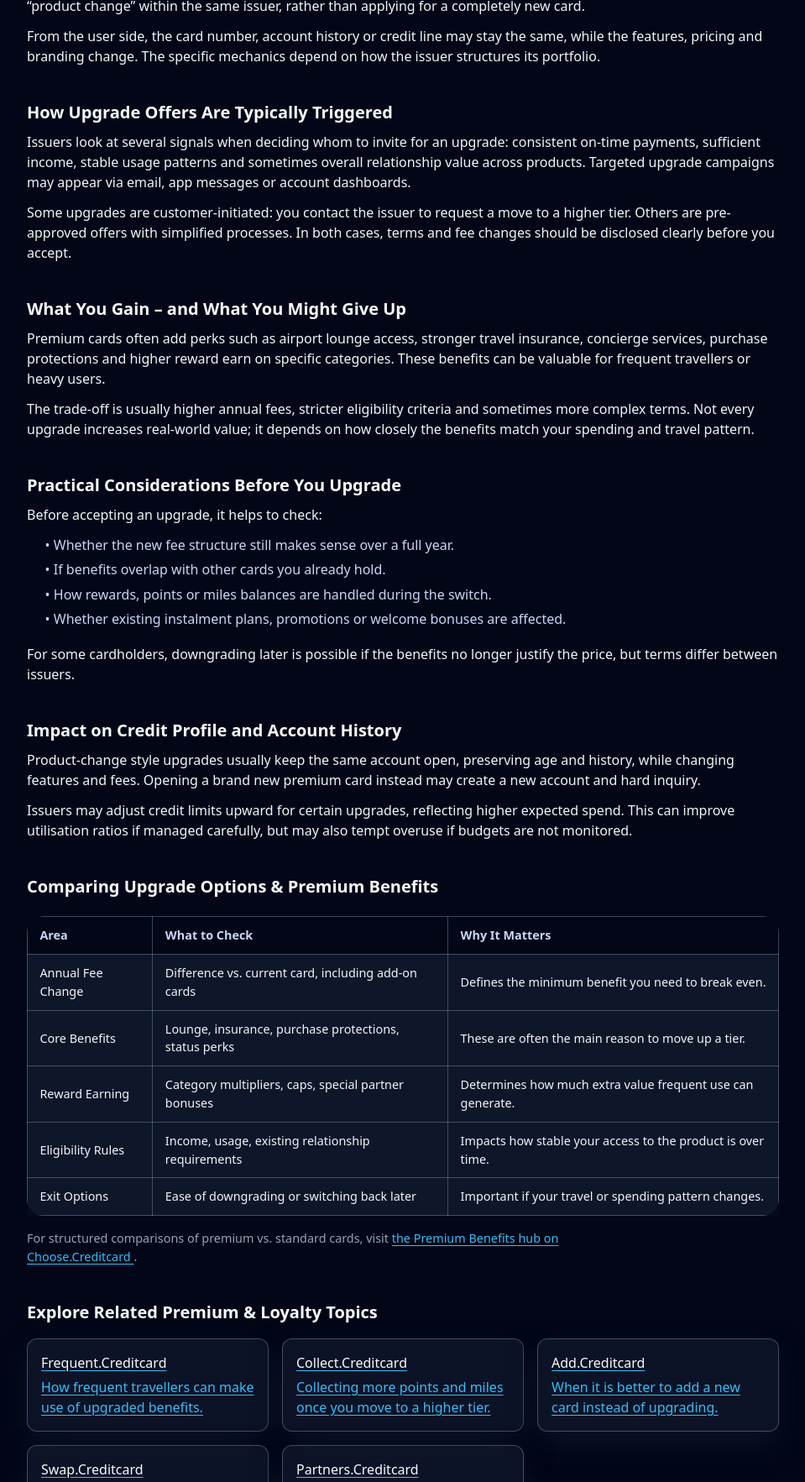
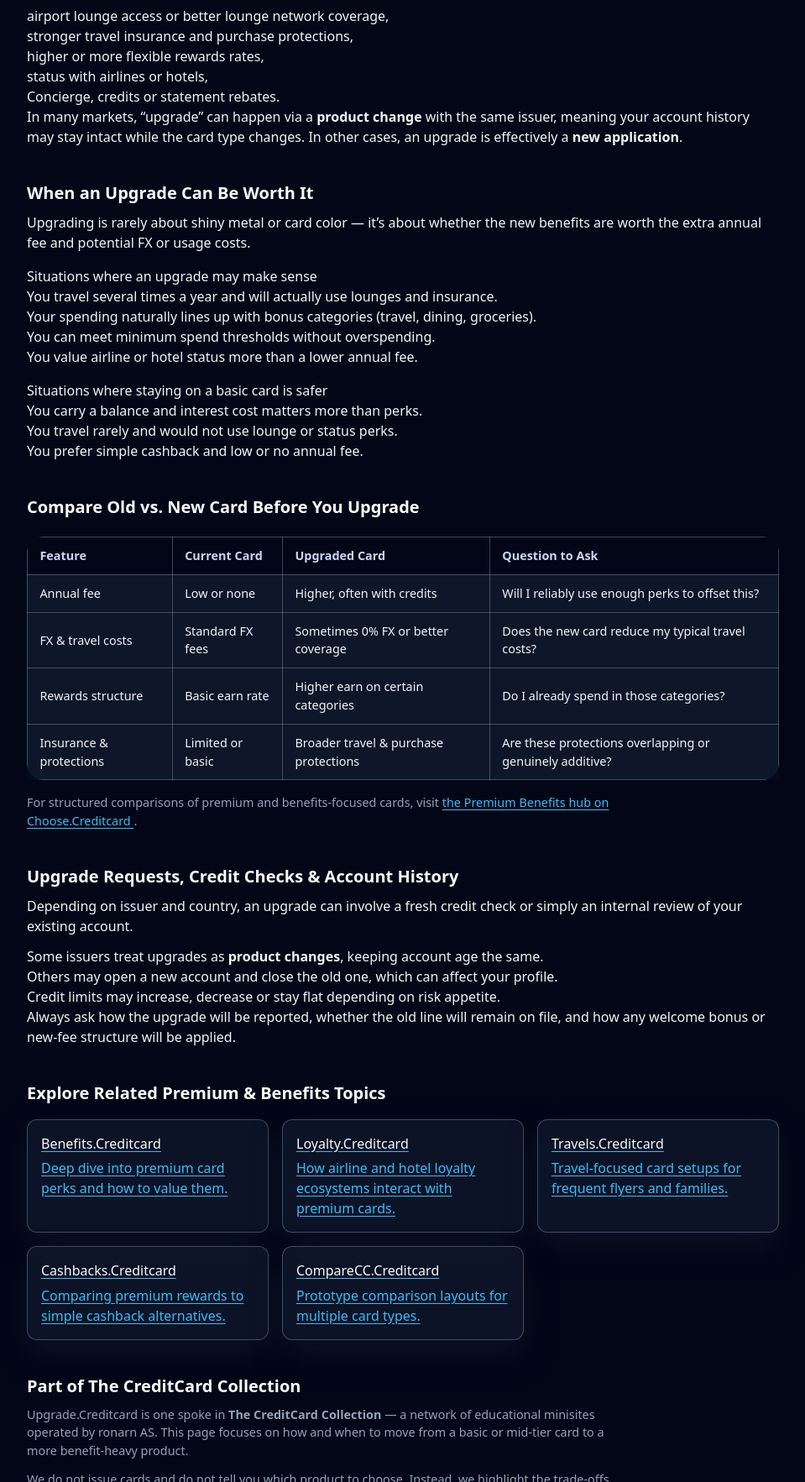
Before and after one commit to ChooseCreditCard/upgrade.creditcard, a plain HTML site: page index.html in a window 1280 px wide. Shown: the part 559-2324 px from the top of the page at 84% size, without its empty margins (160-1119 px from the left). Drawn offline with nearby package versions, Linux system fonts and the light colour scheme.

Commit message:
Update index.html

```diff
--- a/index.html
+++ b/index.html
@@ -4,22 +4,22 @@
   <meta charset="UTF-8" />
   <meta name="viewport" content="width=device-width, initial-scale=1" />
 
-  <title>Upgrade.Creditcard – Upgrading to Premium Card Benefits Explained</title>
-  <meta name="description" content="Understand what it means to upgrade a credit card: moving to premium tiers, gaining better benefits, changing fees and how issuers handle product upgrades." />
+  <title>Upgrade.Creditcard – When to Upgrade to a Premium Card</title>
+  <meta name="description" content="Independent explainer on upgrading your credit card: when it makes sense to move to a higher tier, how upgrades affect fees, benefits, rewards and credit profile, and what to ask your issuer." />
   <meta name="robots" content="index,follow" />
   <link rel="canonical" href="https://upgrade.creditcard/" />
 
   <!-- Open Graph -->
-  <meta property="og:title" content="Upgrade.Creditcard – Upgrading to Premium Credit Card Benefits" />
-  <meta property="og:description" content="Learn how credit card upgrades work: from entry-level to premium cards with better perks, limits, protections and loyalty benefits." />
+  <meta property="og:title" content="Upgrade.Creditcard – Premium Card Upgrades Explained" />
+  <meta property="og:description" content="Understand when upgrading to a premium or higher-tier credit card makes sense, how product changes work and what to check before you say yes." />
   <meta property="og:type" content="website" />
   <meta property="og:url" content="https://upgrade.creditcard/" />
   <meta property="og:image" content="https://choose.creditcard/preview.png?utm_source=upgrade.creditcard&utm_medium=referral&utm_campaign=og_image" />
 
   <!-- Twitter -->
   <meta name="twitter:card" content="summary_large_image" />
-  <meta name="twitter:title" content="Upgrade.Creditcard – How Credit Card Upgrades Work" />
-  <meta name="twitter:description" content="Independent explainer of upgrading credit cards: why issuers offer upgrades, what changes, and how benefits compare to higher fees." />
+  <meta name="twitter:title" content="Upgrade.Creditcard – When to Upgrade Your Card" />
+  <meta name="twitter:description" content="Neutral overview of card upgrades: fees, perks, insurance, travel benefits and how it may affect your credit profile." />
   <meta name="twitter:image" content="https://choose.creditcard/preview.png?utm_source=upgrade.creditcard&utm_medium=referral&utm_campaign=twitter_image" />
 
   <!-- GA4 -->
@@ -37,6 +37,7 @@
   <!-- Shared minisite styles -->
   <link rel="stylesheet" href="./styles.css" />
 </head>
+
 <body class="bg-slate-950 text-slate-100">
   <header class="site-header">
     <div class="nav-inner max-w-6xl">
@@ -44,12 +45,12 @@
         <div class="cc-logo">CC</div>
         <div class="brand-text">
           <div class="brand-title">Upgrade.Creditcard</div>
-          <div class="brand-subtitle">Moving Into Premium Card Benefits</div>
+          <div class="brand-subtitle">Premium Card Upgrades Explained</div>
         </div>
       </div>
       <nav class="nav-links" aria-label="Page navigation">
         <a href="#overview">Overview</a>
-        <a href="#mechanics">How It Works</a>
+        <a href="#when">When It Makes Sense</a>
         <a href="#compare">Compare</a>
       </nav>
     </div>
@@ -58,9 +59,7 @@
   <main class="cc-page">
     <!-- Breadcrumb -->
     <div class="cc-breadcrumb">
-      <a href="https://choose.creditcard/?utm_source=upgrade.creditcard&utm_medium=referral&utm_campaign=breadcrumb">
-        Home
-      </a>
+      <a href="https://choose.creditcard/?utm_source=upgrade.creditcard&utm_medium=referral&utm_campaign=breadcrumb">Home</a>
       &nbsp;›&nbsp;
       Upgrade.Creditcard
     </div>
@@ -68,206 +67,189 @@
     <!-- Hero -->
     <section class="hero">
       <div class="hero-content">
-        <h1>How Credit Card Upgrades Unlock New Benefits</h1>
+        <h1>When Does Upgrading Your Credit Card Actually Pay Off?</h1>
         <p class="hero-lead">
-          Upgrade.Creditcard explains what really happens when you upgrade a card: higher-tier benefits, new protections,
-          changed fees and how issuers decide who qualifies for premium products.
+          Banks often invite you to “upgrade” to a premium or higher-tier card with more perks.
+          This page explains what really changes when you upgrade — fees, insurance, lounge access,
+          rewards and how it may affect your credit profile.
         </p>
-        <a class="cta"
-           href="https://choose.creditcard/benefits/?utm_source=upgrade.creditcard&utm_medium=referral&utm_campaign=hero_cta">
-          Explore the Premium Benefits hub
+        <a class="cta" href="https://choose.creditcard/benefits/?utm_source=upgrade.creditcard&utm_medium=referral&utm_campaign=hero_cta">
+          Explore premium benefits cards
         </a>
       </div>
     </section>
 
     <!-- Overview -->
     <section id="overview" class="section">
-      <h2>What Is a Credit Card “Upgrade”?</h2>
+      <h2>What Is a Credit Card Upgrade?</h2>
       <p>
-        An upgrade usually means moving from an entry-level or mid-tier card to a more premium version with stronger
-        benefits: better earn rates, lounge access, richer insurance or enhanced service. In many cases this is done as a
-        “product change” within the same issuer, rather than applying for a completely new card.
+        An upgrade usually means moving from a basic or mid-tier card to a higher-tier version
+        with more benefits — for example:
       </p>
+      <ul>
+        <li>airport lounge access or better lounge network coverage,</li>
+        <li>stronger travel insurance and purchase protections,</li>
+        <li>higher or more flexible rewards rates,</li>
+        <li>status with airlines or hotels,</li>
+        <li>Concierge, credits or statement rebates.</li>
+      </ul>
       <p>
-        From the user side, the card number, account history or credit line may stay the same, while the features,
-        pricing and branding change. The specific mechanics depend on how the issuer structures its portfolio.
+        In many markets, “upgrade” can happen via a <strong>product change</strong> with the same issuer,
+        meaning your account history may stay intact while the card type changes.
+        In other cases, an upgrade is effectively a <strong>new application</strong>.
       </p>
     </section>
 
-    <!-- Mechanics -->
-    <section id="mechanics" class="section">
-      <h2>How Upgrade Offers Are Typically Triggered</h2>
+    <!-- When it makes sense -->
+    <section id="when" class="section">
+      <h2>When an Upgrade Can Be Worth It</h2>
       <p>
-        Issuers look at several signals when deciding whom to invite for an upgrade: consistent on-time payments,
-        sufficient income, stable usage patterns and sometimes overall relationship value across products. Targeted
-        upgrade campaigns may appear via email, app messages or account dashboards.
+        Upgrading is rarely about shiny metal or card color — it’s about whether the new benefits
+        are worth the extra annual fee and potential FX or usage costs.
       </p>
-      <p>
-        Some upgrades are customer-initiated: you contact the issuer to request a move to a higher tier. Others are
-        pre-approved offers with simplified processes. In both cases, terms and fee changes should be disclosed clearly
-        before you accept.
-      </p>
+
+      <h3 class="mt-4">Situations where an upgrade may make sense</h3>
+      <ul>
+        <li>You travel several times a year and will actually use lounges and insurance.</li>
+        <li>Your spending naturally lines up with bonus categories (travel, dining, groceries).</li>
+        <li>You can meet minimum spend thresholds without overspending.</li>
+        <li>You value airline or hotel status more than a lower annual fee.</li>
+      </ul>
+
+      <h3 class="mt-4">Situations where staying on a basic card is safer</h3>
+      <ul>
+        <li>You carry a balance and interest cost matters more than perks.</li>
+        <li>You travel rarely and would not use lounge or status perks.</li>
+        <li>You prefer simple cashback and low or no annual fee.</li>
+      </ul>
     </section>
 
-    <!-- Benefits & trade-offs -->
-    <section class="section">
-      <h2>What You Gain – and What You Might Give Up</h2>
-      <p>
-        Premium cards often add perks such as airport lounge access, stronger travel insurance, concierge services,
-        purchase protections and higher reward earn on specific categories. These benefits can be valuable for frequent
-        travellers or heavy users.
-      </p>
-      <p>
-        The trade-off is usually higher annual fees, stricter eligibility criteria and sometimes more complex terms.
-        Not every upgrade increases real-world value; it depends on how closely the benefits match your spending and
-        travel pattern.
-      </p>
-    </section>
-
-    <!-- Practical considerations -->
-    <section class="section">
-      <h2>Practical Considerations Before You Upgrade</h2>
-      <p>
-        Before accepting an upgrade, it helps to check:
-      </p>
-      <ul class="list">
-        <li>• Whether the new fee structure still makes sense over a full year.</li>
-        <li>• If benefits overlap with other cards you already hold.</li>
-        <li>• How rewards, points or miles balances are handled during the switch.</li>
-        <li>• Whether existing instalment plans, promotions or welcome bonuses are affected.</li>
-      </ul>
-      <p>
-        For some cardholders, downgrading later is possible if the benefits no longer justify the price, but terms
-        differ between issuers.
-      </p>
-    </section>
-
-    <!-- Risk & profile -->
-    <section class="section">
-      <h2>Impact on Credit Profile and Account History</h2>
-      <p>
-        Product-change style upgrades usually keep the same account open, preserving age and history, while changing
-        features and fees. Opening a brand new premium card instead may create a new account and hard inquiry.
-      </p>
-      <p>
-        Issuers may adjust credit limits upward for certain upgrades, reflecting higher expected spend. This can improve
-        utilisation ratios if managed carefully, but may also tempt overuse if budgets are not monitored.
-      </p>
-    </section>
-
-    <!-- Comparison table -->
+    <!-- Comparison block -->
     <section id="compare" class="section">
-      <h2>Comparing Upgrade Options & Premium Benefits</h2>
+      <h2>Compare Old vs. New Card Before You Upgrade</h2>
       <div class="table-wrap">
         <table class="table">
           <thead>
             <tr>
-              <th>Area</th>
-              <th>What to Check</th>
-              <th>Why It Matters</th>
+              <th>Feature</th>
+              <th>Current Card</th>
+              <th>Upgraded Card</th>
+              <th>Question to Ask</th>
             </tr>
           </thead>
           <tbody>
             <tr>
-              <td>Annual Fee Change</td>
-              <td>Difference vs. current card, including add-on cards</td>
-              <td>Defines the minimum benefit you need to break even.</td>
+              <td>Annual fee</td>
+              <td>Low or none</td>
+              <td>Higher, often with credits</td>
+              <td>Will I reliably use enough perks to offset this?</td>
             </tr>
             <tr>
-              <td>Core Benefits</td>
-              <td>Lounge, insurance, purchase protections, status perks</td>
-              <td>These are often the main reason to move up a tier.</td>
+              <td>FX & travel costs</td>
+              <td>Standard FX fees</td>
+              <td>Sometimes 0% FX or better coverage</td>
+              <td>Does the new card reduce my typical travel costs?</td>
             </tr>
             <tr>
-              <td>Reward Earning</td>
-              <td>Category multipliers, caps, special partner bonuses</td>
-              <td>Determines how much extra value frequent use can generate.</td>
+              <td>Rewards structure</td>
+              <td>Basic earn rate</td>
+              <td>Higher earn on certain categories</td>
+              <td>Do I already spend in those categories?</td>
             </tr>
             <tr>
-              <td>Eligibility Rules</td>
-              <td>Income, usage, existing relationship requirements</td>
-              <td>Impacts how stable your access to the product is over time.</td>
-            </tr>
-            <tr>
-              <td>Exit Options</td>
-              <td>Ease of downgrading or switching back later</td>
-              <td>Important if your travel or spending pattern changes.</td>
+              <td>Insurance & protections</td>
+              <td>Limited or basic</td>
+              <td>Broader travel & purchase protections</td>
+              <td>Are these protections overlapping or genuinely additive?</td>
             </tr>
           </tbody>
         </table>
       </div>
-      <p class="small">
-        For structured comparisons of premium vs. standard cards, visit
+      <p class="small mt-3">
+        For structured comparisons of premium and benefits-focused cards, visit
         <a href="https://choose.creditcard/benefits/?utm_source=upgrade.creditcard&utm_medium=referral&utm_campaign=comparison_section">
           the Premium Benefits hub on Choose.Creditcard
         </a>.
       </p>
     </section>
 
+    <!-- Risks & credit impact -->
+    <section class="section">
+      <h2>Upgrade Requests, Credit Checks & Account History</h2>
+      <p>
+        Depending on issuer and country, an upgrade can involve a fresh credit check or simply an
+        internal review of your existing account.
+      </p>
+      <ul>
+        <li>Some issuers treat upgrades as <strong>product changes</strong>, keeping account age the same.</li>
+        <li>Others may open a new account and close the old one, which can affect your profile.</li>
+        <li>Credit limits may increase, decrease or stay flat depending on risk appetite.</li>
+      </ul>
+      <p>
+        Always ask how the upgrade will be reported, whether the old line will remain on file,
+        and how any welcome bonus or new-fee structure will be applied.
+      </p>
+    </section>
+
     <!-- Cluster links -->
     <section class="section">
-      <h2>Explore Related Premium & Loyalty Topics</h2>
+      <h2>Explore Related Premium & Benefits Topics</h2>
       <div class="cluster-grid">
-        <a class="cluster-card"
-           href="https://frequent.creditcard/?utm_source=upgrade.creditcard&utm_medium=referral&utm_campaign=cluster_frequent">
-          <h3>Frequent.Creditcard</h3>
-          <p>How frequent travellers can make use of upgraded benefits.</p>
+        <a class="cluster-card" href="https://benefits.creditcard/?utm_source=upgrade.creditcard&utm_medium=referral&utm_campaign=cluster_benefits">
+          <h3>Benefits.Creditcard</h3>
+          <p>Deep dive into premium card perks and how to value them.</p>
         </a>
-        <a class="cluster-card"
-           href="https://collect.creditcard/?utm_source=upgrade.creditcard&utm_medium=referral&utm_campaign=cluster_collect">
-          <h3>Collect.Creditcard</h3>
-          <p>Collecting more points and miles once you move to a higher tier.</p>
+        <a class="cluster-card" href="https://loyalty.creditcard/?utm_source=upgrade.creditcard&utm_medium=referral&utm_campaign=cluster_loyalty">
+          <h3>Loyalty.Creditcard</h3>
+          <p>How airline and hotel loyalty ecosystems interact with premium cards.</p>
         </a>
-        <a class="cluster-card"
-           href="https://add.creditcard/?utm_source=upgrade.creditcard&utm_medium=referral&utm_campaign=cluster_add">
-          <h3>Add.Creditcard</h3>
-          <p>When it is better to add a new card instead of upgrading.</p>
+        <a class="cluster-card" href="https://travels.creditcard/?utm_source=upgrade.creditcard&utm_medium=referral&utm_campaign=cluster_travels">
+          <h3>Travels.Creditcard</h3>
+          <p>Travel-focused card setups for frequent flyers and families.</p>
         </a>
-        <a class="cluster-card"
-           href="https://swap.creditcard/?utm_source=upgrade.creditcard&utm_medium=referral&utm_campaign=cluster_swap">
-          <h3>Swap.Creditcard</h3>
-          <p>Swapping from one premium product to another across issuers.</p>
+        <a class="cluster-card" href="https://cashbacks.creditcard/?utm_source=upgrade.creditcard&utm_medium=referral&utm_campaign=cluster_cashbacks">
+          <h3>Cashbacks.Creditcard</h3>
+          <p>Comparing premium rewards to simple cashback alternatives.</p>
         </a>
-        <a class="cluster-card"
-           href="https://partners.creditcard/?utm_source=upgrade.creditcard&utm_medium=referral&utm_campaign=cluster_partners">
-          <h3>Partners.Creditcard</h3>
-          <p>How issuer–brand partnerships shape upgrade paths and perks.</p>
+        <a class="cluster-card" href="https://comparecc.creditcard/?utm_source=upgrade.creditcard&utm_medium=referral&utm_campaign=cluster_comparecc">
+          <h3>CompareCC.Creditcard</h3>
+          <p>Prototype comparison layouts for multiple card types.</p>
         </a>
       </div>
     </section>
 
-    <!-- Collection & snippet -->
+    <!-- Collection section -->
     <section class="section">
       <h2>Part of The CreditCard Collection</h2>
       <p class="small">
-        Upgrade.Creditcard is one spoke in <strong>The CreditCard Collection</strong> — a network of focused microsites
-        operated by ronarn AS. Each site explains one concept in the card ecosystem, then points to independent
-        comparison tools.
+        Upgrade.Creditcard is one spoke in <strong>The CreditCard Collection</strong> — a network of
+        educational minisites operated by ronarn AS. This page focuses on how and when to move from a
+        basic or mid-tier card to a more benefit-heavy product.
       </p>
       <p class="small">
-        This page focuses on upgrading into premium credit card benefits. It does not provide personalised financial
-        advice or endorse specific products; it summarises common upgrade mechanics as described in issuer materials.
+        We do not issue cards and do not tell you which product to choose. Instead, we highlight the
+        trade-offs so you can align any upgrade with your actual travel, spending and risk tolerance.
       </p>
 
-      <!-- Premium Benefits hub snippet -->
+      <!-- Hub snippet -->
       <div class="hub-link">
         <a href="https://choose.creditcard/benefits/?utm_source=upgrade.creditcard&utm_medium=referral&utm_campaign=minisite_to_hub"
-           class="text-sm text-slate-600 hover:text-slate-900">
-          Learn more at the Premium Benefits hub
+           class="text-sm text-slate-400 hover:text-slate-200">
+          Explore premium benefits cards at the Benefits hub
         </a>
       </div>
     </section>
 
     <!-- Bottom CTA -->
     <section class="section">
-      <h2>Ready to See If an Upgrade Makes Sense?</h2>
+      <h2>Thinking About an Upgrade?</h2>
       <p class="small">
-        Use Upgrade.Creditcard to understand the trade-offs – then visit the Premium Benefits hub to compare real cards,
-        benefits and fees side by side before you decide.
+        Use Upgrade.Creditcard to map out the pros and cons — then continue to the Premium Benefits
+        hub on Choose.Creditcard to see how different benefit structures could look in a full
+        comparison environment.
       </p>
-      <a class="cta"
-         href="https://choose.creditcard/benefits/?utm_source=upgrade.creditcard&utm_medium=referral&utm_campaign=bottom_cta">
-        Go to the Premium Benefits hub
+      <a class="cta" href="https://choose.creditcard/benefits/?utm_source=upgrade.creditcard&utm_medium=referral&utm_campaign=bottom_cta">
+        Go to Premium Benefits hub
       </a>
     </section>
   </main>
```
